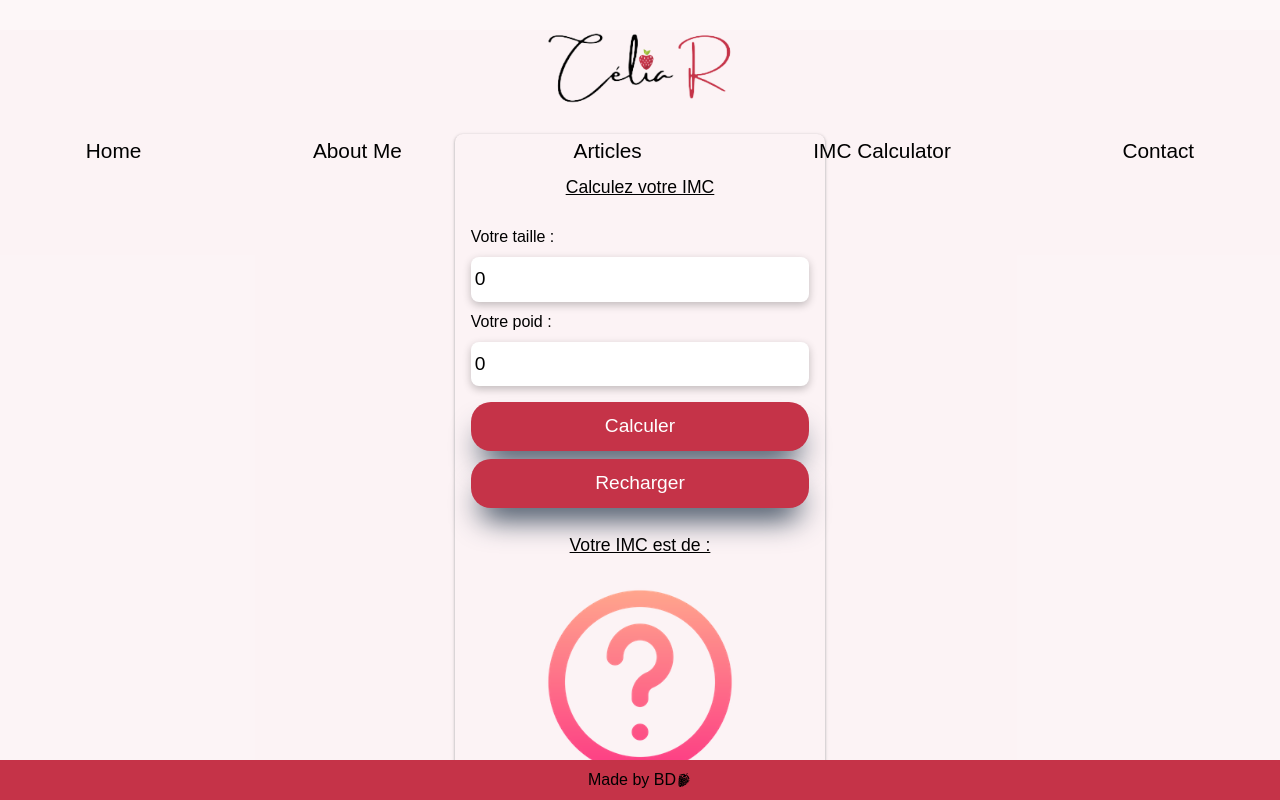
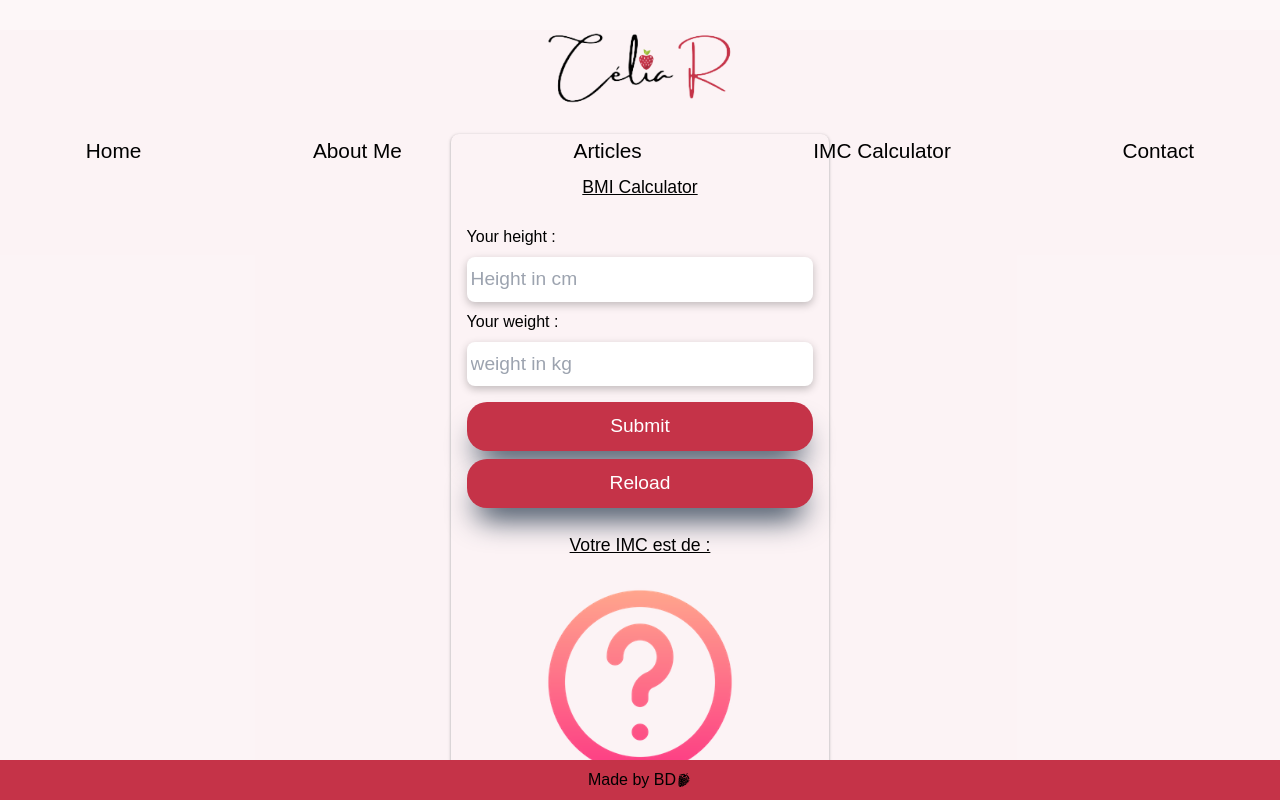
Before and after one commit to Benjamin-Dervieux/Cece-website, a Next.js app: page /imc in a window 1280 px wide. Built offline with nearby package versions, Linux system fonts and the light colour scheme; no server answers.

Commit message:
imc page updated

```diff
--- a/pages/imc/index.js
+++ b/pages/imc/index.js
@@ -4,8 +4,8 @@ import Layout from "../../components/Layout/Layout";
 import { useState } from "react";
 
 const Imc = () => {
-  const [weight, setWeight] = useState(0);
-  const [height, setHeight] = useState(0);
+  const [weight, setWeight] = useState("");
+  const [height, setHeight] = useState("");
   const [imc, setImc] = useState("");
   const [message, setMessage] = useState("");
 
@@ -19,11 +19,11 @@ const Imc = () => {
       setImc(imc.toFixed(1));
 
       if (imc < 18) {
-        setMessage("Vous êtes en sous-poids");
+        setMessage("You are underweight");
       } else if (imc >= 18 && imc < 25) {
-        setMessage("Vous avez un poids normal");
+        setMessage("You are a healthy weight");
       } else {
-        setMessage("Vous êtes en surpoids");
+        setMessage("You are overweight");
       }
     }
   };
@@ -50,10 +50,10 @@ const Imc = () => {
     <Layout>
       <div className={style.mainContainer}>
         <div className={style.container}>
-          <h1 className={style.center}>Calculez votre IMC</h1>
+          <h1 className={style.center}>BMI Calculator</h1>
           <form action="imc" onSubmit={calcImc}>
             <div>
-              <label htmlFor="height">Votre taille :</label>
+              <label htmlFor="height">Your height :</label>
               <input
                 className={style.input}
                 type="text"
@@ -64,7 +64,7 @@ const Imc = () => {
               />
             </div>
             <div>
-              <label htmlFor="weight">Votre poid :</label>
+              <label htmlFor="weight">Your weight :</label>
               <input
                 className={style.input}
                 type="text"
@@ -76,14 +76,14 @@ const Imc = () => {
             </div>
             <div>
               <button className={style.btn} type="submit">
-                Calculer
+                Submit
               </button>
               <button
                 className={style.btnOutline}
                 type="submit"
                 onClick={reload}
               >
-                Recharger
+                Reload
               </button>
             </div>
           </form>
```
